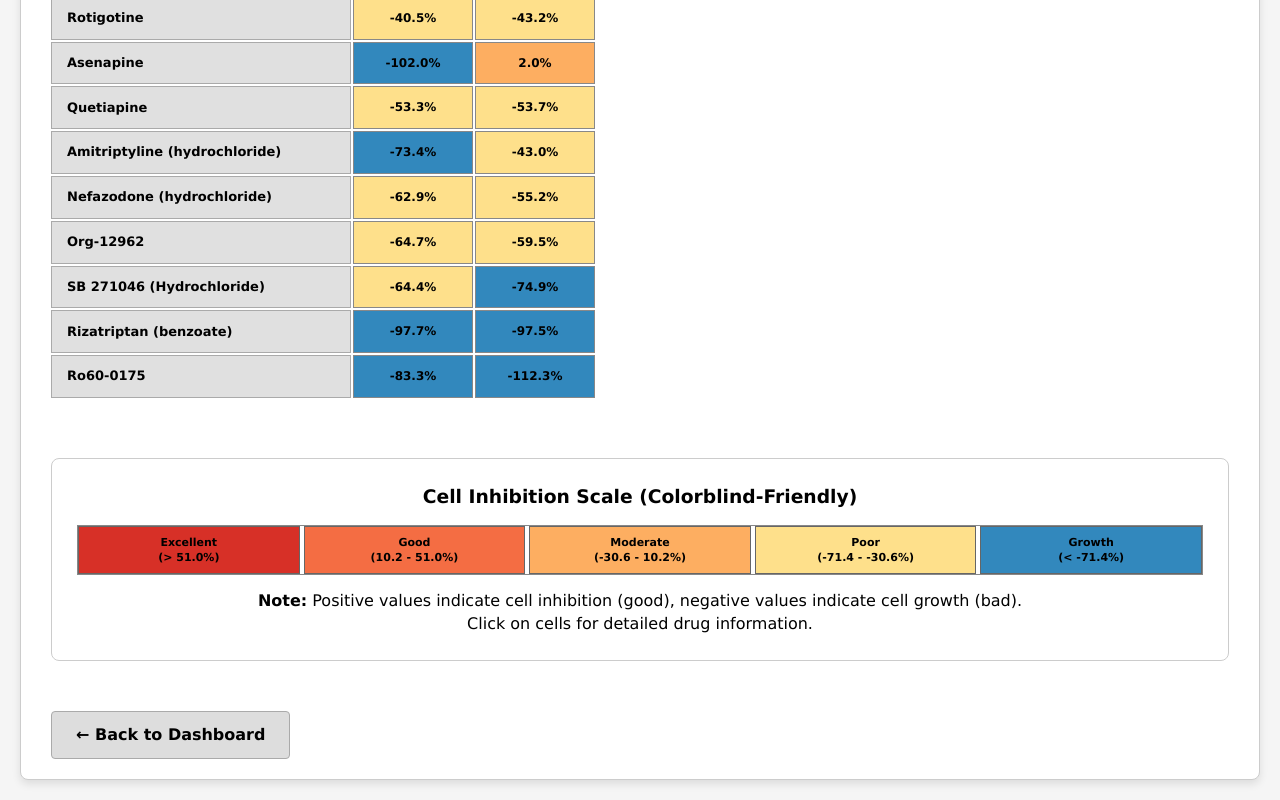
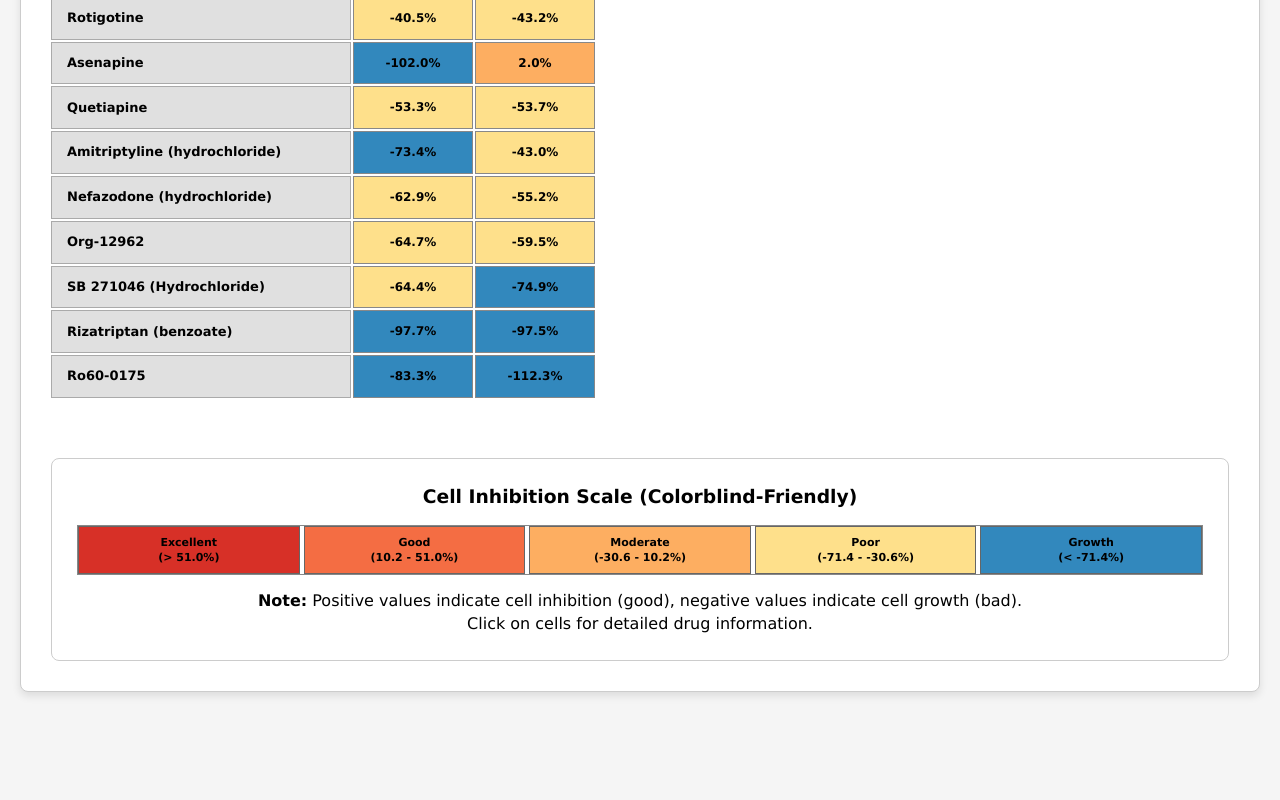
Before and after one commit to Romnoms/DIPG, a plain HTML site: page 5_HT_Receptor_heatmap.html in a window 1280 px wide. Shown: the part 3222-4022 px from the top of the page. After the commit the page ends 3934 px from the top, so only its background shows below. Drawn offline with Linux system fonts and the light colour scheme.

Commit message:
Update 5_HT_Receptor_heatmap.html

```diff
--- a/5_HT_Receptor_heatmap.html
+++ b/5_HT_Receptor_heatmap.html
@@ -738,10 +738,7 @@
                 <p style="text-align: center; margin-top: 15px; color: #000000;">
                     <strong>Note:</strong> Positive values indicate cell inhibition (good), negative values indicate cell growth (bad).
                     <br>Click on cells for detailed drug information.
-                </p>
-            </div>
 
-            <a href="index.html" class="back-button">← Back to Dashboard</a>
         </div>
 
         <div class="tooltip" id="tooltip"></div>
```
